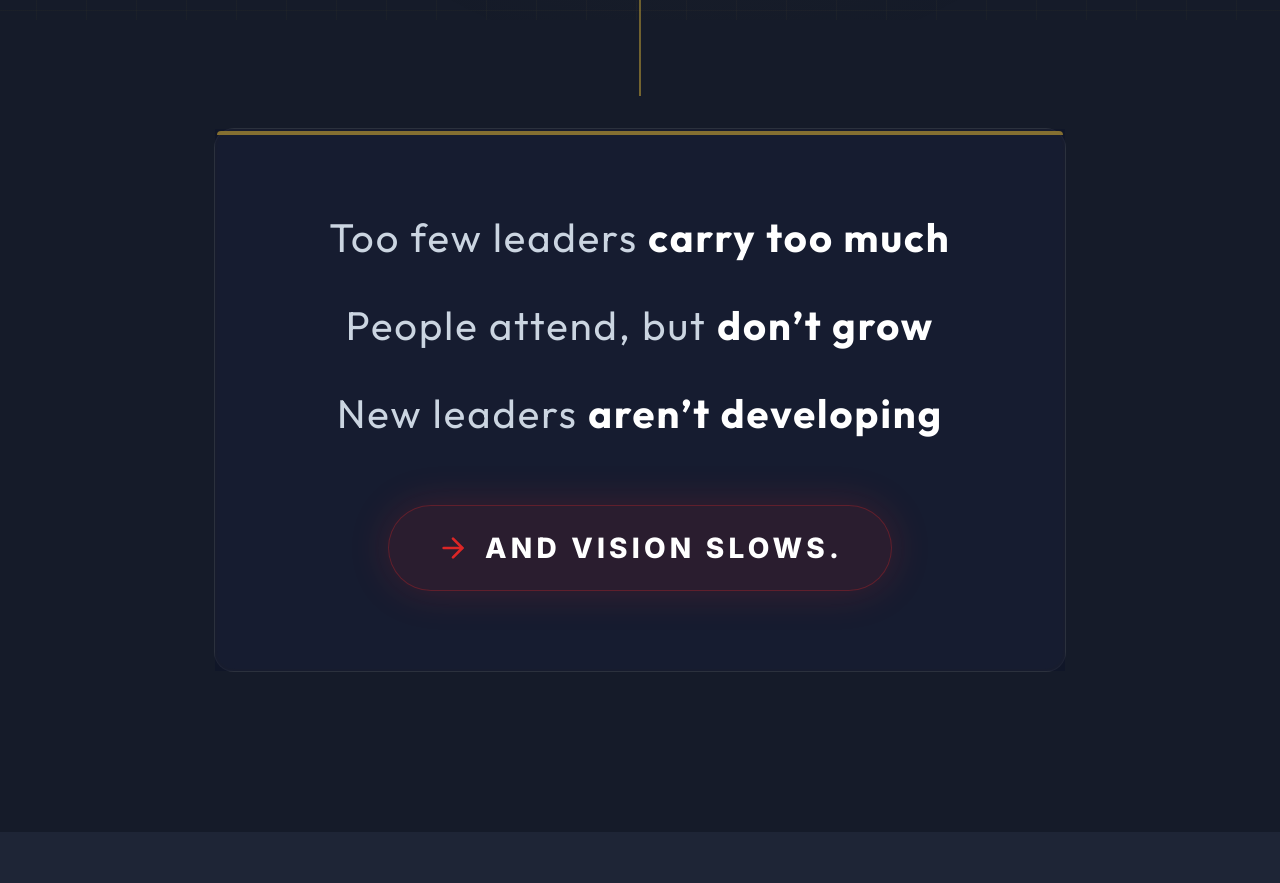
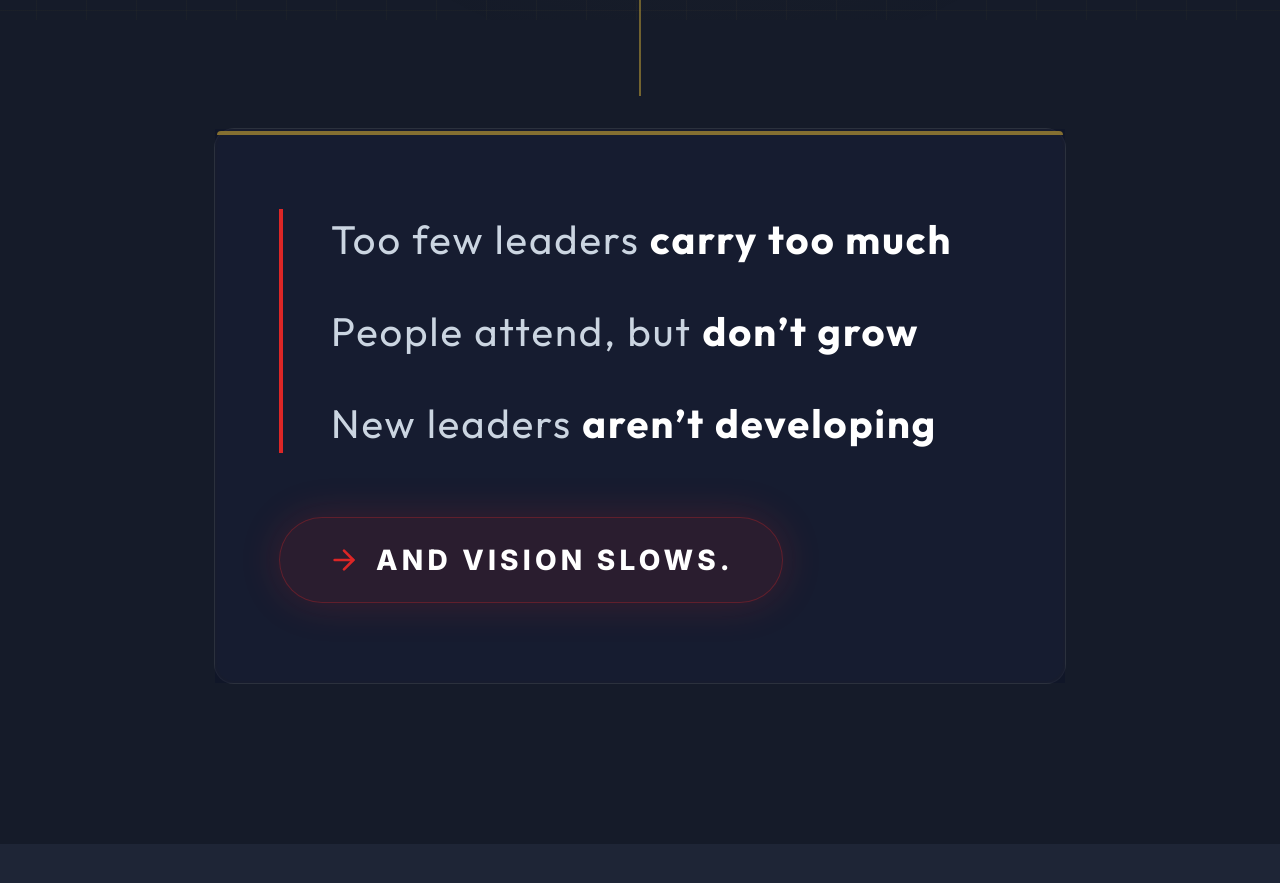
Before and after one commit to livetree/PI-main, a Next.js app: page / in a window 1280 px wide. Shown: the part 1100-1983 px from the top of the page. Built offline with nearby package versions, Linux system fonts and the light colour scheme.

Commit message:
style: anchor leadership gap narrative typography explicitly to a red left-border accent natively locking the alignment vector uniformly to flex-start and overriding line heights uniformly to 1.5 mechanically.

```diff
--- a/src/app/page.js
+++ b/src/app/page.js
@@ -102,16 +102,16 @@ export default function Home() {
             visibleVariant={{ opacity: 1, y: 0, scale: 1 }}
             delay={0.2}
             highlightColor="var(--brand-primary)"
-            innerStyle={{ padding: '5rem 3rem', textAlign: 'center', display: 'flex', flexDirection: 'column', alignItems: 'center', background: 'rgba(10, 17, 40, 0.4)' }}
+            innerStyle={{ padding: '5rem 4rem', display: 'flex', flexDirection: 'column', alignItems: 'flex-start', background: 'rgba(10, 17, 40, 0.4)' }}
           >
-            <div style={{ display: 'flex', flexDirection: 'column', gap: '2rem', marginBottom: '4rem' }}>
-              <h3 style={{ fontSize: 'clamp(1.5rem, 4vw, 2.5rem)', color: 'var(--text-secondary)', fontWeight: 300, lineHeight: 1.4, letterSpacing: '0.05em' }}>
+            <div style={{ display: 'flex', flexDirection: 'column', gap: '2rem', marginBottom: '4rem', borderLeft: '4px solid #dc2626', paddingLeft: '3rem' }}>
+              <h3 style={{ fontSize: 'clamp(1.5rem, 4vw, 2.5rem)', color: 'var(--text-secondary)', fontWeight: 300, lineHeight: 1.5, letterSpacing: '0.05em' }}>
                 Too few leaders <span style={{ color: '#fff', fontWeight: 700 }}>carry too much</span>
               </h3>
-              <h3 style={{ fontSize: 'clamp(1.5rem, 4vw, 2.5rem)', color: 'var(--text-secondary)', fontWeight: 300, lineHeight: 1.4, letterSpacing: '0.05em' }}>
+              <h3 style={{ fontSize: 'clamp(1.5rem, 4vw, 2.5rem)', color: 'var(--text-secondary)', fontWeight: 300, lineHeight: 1.5, letterSpacing: '0.05em' }}>
                 People attend, but <span style={{ color: '#fff', fontWeight: 700 }}>don’t grow</span>
               </h3>
-              <h3 style={{ fontSize: 'clamp(1.5rem, 4vw, 2.5rem)', color: 'var(--text-secondary)', fontWeight: 300, lineHeight: 1.4, letterSpacing: '0.05em' }}>
+              <h3 style={{ fontSize: 'clamp(1.5rem, 4vw, 2.5rem)', color: 'var(--text-secondary)', fontWeight: 300, lineHeight: 1.5, letterSpacing: '0.05em' }}>
                 New leaders <span style={{ color: '#fff', fontWeight: 700 }}>aren’t developing</span>
               </h3>
             </div>
```
